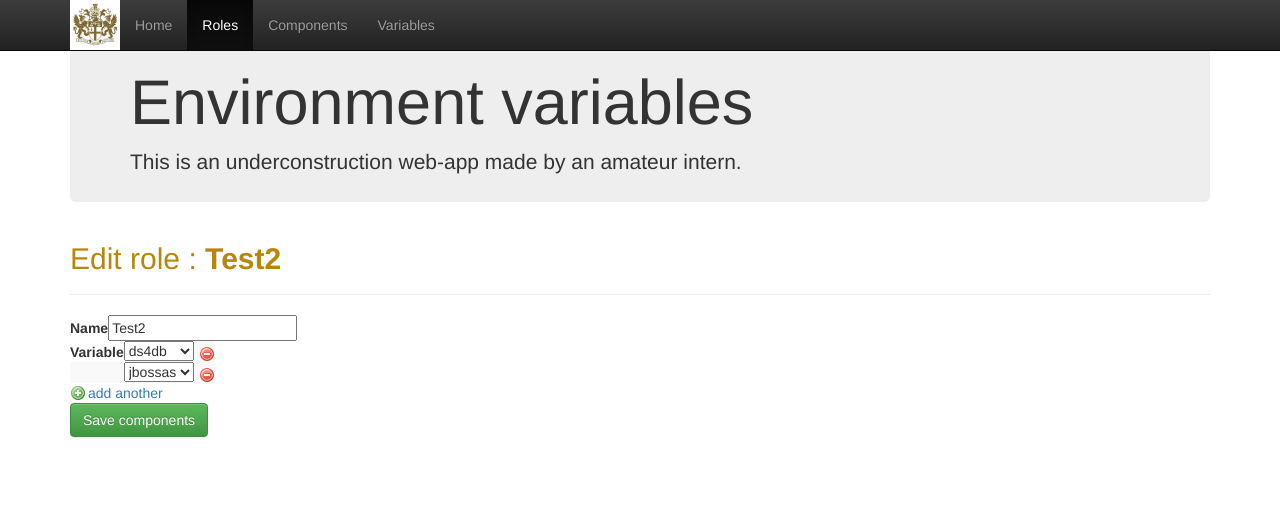
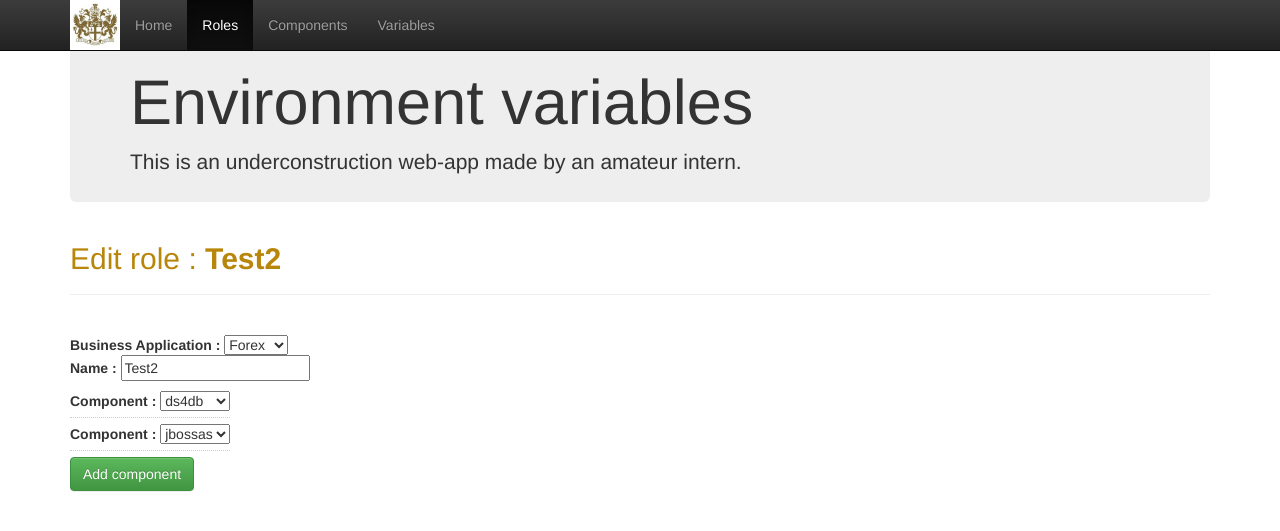
Before and after one commit to Ramy54/LSEGapp, a Django app: page /edit_role_template/36 in a window 1280 px wide. Shown: the top 531 px of the page. Run offline with Django 3.2, Linux system fonts and the light colour scheme; data comes from the database, SQL or seed files in the repository; both versions use the stored data as it was after the commit; some libraries are stand-ins or nearby versions.

Commit message:
INTAPPS-19 INTAPPS-20 Changed database (RoleBusinessApp, prefix for business_app) Changed role_template and edit_role template with new RoleForm

```diff
--- a/LSEG/LSEGapp/forms.py
+++ b/LSEG/LSEGapp/forms.py
@@ -47,11 +47,3 @@
 
 class AddRoleForm(forms.Form):
     role = forms.ModelChoiceField(queryset=Role.objects.none(), label="Role")
-
-
-
-class RoleForm2(forms.Form):
-    role = forms.ModelChoiceField(queryset=Role.objects.all())
-    def __init__(self, *args, **kwargs):
-        super(RoleForm2, self).__init__(*args, **kwargs)
-        self.fields['role'] = forms.ModelChoiceField("life is good")
--- a/LSEG/LSEGapp/models.py
+++ b/LSEG/LSEGapp/models.py
@@ -17,6 +17,7 @@
 # Business Application
 class BusinessApplication(models.Model):
     name = models.CharField(max_length=50)
+    prefix = models.CharField(max_length=20, blank=True)
 
     class Meta:
         verbose_name = '02- Business Application'
--- a/LSEG/LSEGapp/templates/template/component_template.html
+++ b/LSEG/LSEGapp/templates/template/component_template.html
@@ -1,4 +1,6 @@
 {% extends 'skeleton.html' %}
+
+{% load static %}
 
 {% block extrahead %}
     <script type="text/javascript">
--- a/LSEG/LSEGapp/templates/template/edit_role_template.html
+++ b/LSEG/LSEGapp/templates/template/edit_role_template.html
@@ -56,37 +56,33 @@
         <h2>Edit role : <strong>{{ role }}</strong> </h2>
     </div>
 
+
     <form id="myForm" method="post" action="">
+
         {% csrf_token %}
-        <table >
-            <tr>
-                <th>{{ form2.name.label }} </th>
-                <td>{{ form2.name }}</td>
-            </tr>
-        </table>
 
-        <table id="id_contact_info_table"  border="0" cellpadding="0" cellspacing="5">
-            <tr > <th scope="col" style="margin: 50px  5px 5px 10px;">Variable</th>
+        <div style="margin-bottom: 10px">
+            <br> <strong> {{ form2.business_application.label }} :</strong>  {{ form2.business_application }}
+            <br> <strong> {{ form2.name.label }} :</strong>  {{ form2.name }}
+        </div>
+
+
+        <div class="">
+            <div style="display: inline-block;" >
                 {% for form in formset.forms %}
-                    <td style="text-align:center;">{{ form.component }}</td>
-                    </tr>
-                    <tr>
-                    <td></td>
+                    <div class= "component_formset"  style="padding-bottom:6px; border-bottom:1px dotted #ccc; margin-bottom:6px;">
+                        <strong>{{ form.component.label }} : </strong>
+                        {{ form.component }}
+                    </div>
                 {% endfor %}
-                </tr>
-        </table>
-        <p>
-            {{ formset.management_form }}
-            <input type="submit" class="btn btn-s btn-success" value="Save components" style=""/>
-        </p>
+            </div>
+            <p>
+                {{ formset.management_form }}
+                <input type="submit" class="btn btn-s btn-success" value="Add component" style=""/>
+            </p>
+        </div>
+
     </form>
 
 
-
-
-
-
-
-
-
 {% endblock %}
--- a/LSEG/LSEGapp/templates/template/role_template.html
+++ b/LSEG/LSEGapp/templates/template/role_template.html
@@ -1,4 +1,6 @@
 {% extends 'skeleton.html' %}
+
+{% load static %}
 
 {% block extrahead %}
     <script type="text/javascript">
@@ -30,6 +32,7 @@
         {% csrf_token %}
 
         <div style="margin-bottom: 10px">
+            <br> <strong> {{ form2.business_application.label }} :</strong>  {{ form2.business_application }}
             <br> <strong> {{ form2.name.label }} :</strong>  {{ form2.name }}
         </div>
 
--- a/LSEG/LSEGapp/views.py
+++ b/LSEG/LSEGapp/views.py
@@ -52,6 +52,9 @@
 
                 role = Role(name=name)
                 role.save()
+
+                role_ba = RoleBusinessApplication(role=role,business_application=business_application)
+                role_ba.save()
 
                 for form in formset:
                     component = form.cleaned_data['component']
@@ -236,6 +239,7 @@
 def edit_role_template(request, id_role):
     ComponentFormset = formsets.formset_factory(AddComponentForm,extra=0)
     role = Role.objects.get(id=id_role)
+    role_ba = RoleBusinessApplication.objects.get(role=role)
     list_of_components = RoleComponentsTemplate.objects.filter(role=role).values('component')
 
     if request.method == 'POST':
@@ -256,7 +260,7 @@
         return redirect(role_template)
     else:
         formset = ComponentFormset(initial=list_of_components)
-        form2 = RoleForm(initial={'name':role.name})
+        form2 = RoleForm(initial={'name':role.name, 'business_application':role_ba.business_application})
 
     return render(request, 'template/edit_role_template.html',locals())
 
--- a/LSEG/templates/skeleton.html
+++ b/LSEG/templates/skeleton.html
@@ -1,7 +1,4 @@
 <!DOCTYPE html>
-
-
-
 <!DOCTYPE html>
 <html lang="en">
 <head>
```
Also changed, not shown: LSEG/db.sqlite3. Lines whose indentation alone changed are shown as unchanged.
